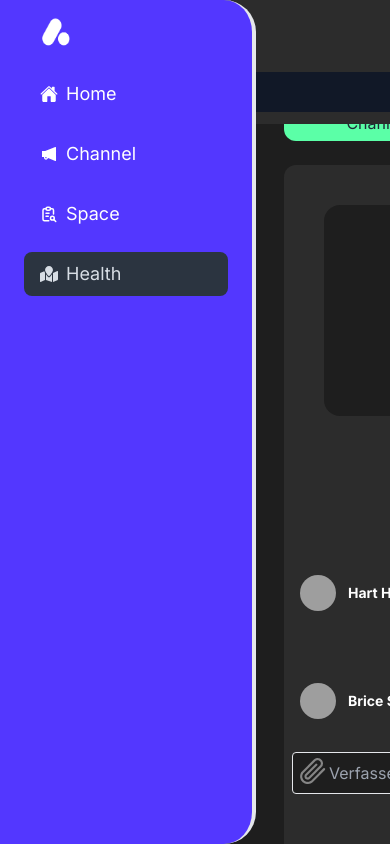
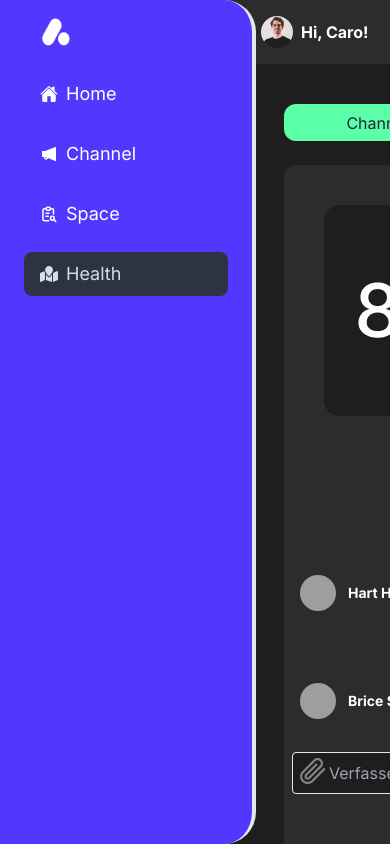
Before and after one commit to mahmudul-islam32/ative, a React (Vite) app: page /dashboard/health in a window 390 px wide. Built offline with nearby package versions, Linux system fonts and the light colour scheme; grey boxes are pictures that could not be loaded.

Commit message:
added graph

```diff
--- a/src/Dashboard/Components/Health/Health.jsx
+++ b/src/Dashboard/Components/Health/Health.jsx
@@ -2,6 +2,8 @@ import React from "react";
 import { IoMdAdd } from "react-icons/io";
 import img1 from "../../../../public/paper-plane-top 1.png";
 import img2 from "../../../../public/clip 1.png";
+import img3 from "../../../../public/82_.png";
+import img4 from "../../../../public/graph.jpg";
 
 const Health = () => {
   return (
@@ -24,17 +26,14 @@ const Health = () => {
           <div className="flex flex-row mx-10 mt-10 justify-between gap-5">
             <div className="card w-[211px] h-[211px] bg-[#1E1E1E] text-primary-content">
               <div className="card-body">
-                {/* <h2 className="card-title">Card title!</h2> */}
-                {/* <p>If a dog chews shoes whose shoes does he choose?</p>
-                <div className="card-actions justify-end">
-                  <button className="btn">Buy Now</button>
-                </div> */}
+                <img src={img3} className="m-auto" alt="" />
               </div>
             </div>
 
-            <div className="card w-[608px] h-[211px] bg-[#1E1E1E] text-primary-content">
-              <div className="card-body">
+            <div className="card w-[608px] h-[200px] bg-[#1E1E1E] text-primary-content">
+              <div className="card-body ">
                 <svg
+                  style={{ marginLeft: "20px" }}
                   width="508"
                   height="167"
                   viewBox="0 0 508 167"
@@ -189,13 +188,23 @@ const Health = () => {
               </div>
             </div>
 
-            <div className="card w-[400px] h-[211px] bg-[#1E1E1E] text-primary-content">
+            <div className="card w-[608px] h-[200px] bg-[#1E1E1E] text-primary-content flex items-center justify-center">
               <div className="card-body">
-                {/* <h2 className="card-title">Card title!</h2>
-                <p>If a dog chews shoes whose shoes does he choose?</p>
-                <div className="card-actions justify-end">
-                  <button className="btn">Buy Now</button>
-                </div> */}
+                <svg
+                  className="ml-5" // Tailwind class for margin-left
+                  width="538"
+                  height="190"
+                  viewBox="0 0 538 190"
+                  fill="none"
+                  xmlns="http://www.w3.org/2000/svg"
+                >
+                  <path
+                    d="M2 208L43.5 96L75.5 154L125 39.5L150.5 90L178.5 39.5L206 108L230.5 59L261 122L291.5 59H351.5L376.5 108L408.5 59L454 131.5L536 1.5"
+                    stroke="white"
+                    strokeWidth="3"
+                    strokeLinecap="round"
+                  />
+                </svg>
               </div>
             </div>
           </div>
@@ -203,8 +212,6 @@ const Health = () => {
           <div className="overflow-x-auto">
             <table className="table ">
               <tbody className="flex flex-col">
-                {/* row 1 */}
-
                 <div>
                   <td>
                     <div className="flex items-center gap-3 text-white">
--- a/src/Dashboard/Navbar/Nav.jsx
+++ b/src/Dashboard/Navbar/Nav.jsx
@@ -1,8 +1,8 @@
 // import  { useContext } from 'react';
 // import { AuthContext } from '../../provider/AuthProvider';
 // import { Link, useNavigate } from 'react-router-dom';
-import { Link } from 'react-router-dom';
-import profile from '../../../public/pro.avif'
+import { Link } from "react-router-dom";
+import profile from "../../../public/pro.avif";
 const Nav = () => {
   // const { user, logOut } = useContext(AuthContext)
   // const navigate = useNavigate()
@@ -12,50 +12,46 @@ const Nav = () => {
   // }
   return (
     <div>
-            <nav className="bg-[#2C2C2C]">
+      {/* <nav className="bg-[#2C2C2C]">
         <div className="mx-auto max-w-7xl px-2 sm:px-6 lg:px-8">
           <div className="relative flex h-16 items-center justify-between">
-
-
-                        <div className="absolute inset-y-0 left-0 flex items-center sm:hidden">
-
-                            <button type="button" className="relative inline-flex items-center justify-center rounded-md p-2 text-gray-400 hover:bg-gray-700 hover:text-white focus:outline-none focus:ring-2 focus:ring-inset focus:ring-white" aria-controls="mobile-menu" aria-expanded="false">
-                                <span className="absolute -inset-0.5"></span>
-                                <span className="sr-only">Open main menu</span>
-
-                                <svg className="block h-6 w-6" fill="none" viewBox="0 0 24 24" stroke-width="1.5" stroke="currentColor" aria-hidden="true">
-                                    <path stroke-linecap="round" stroke-linejoin="round" d="M3.75 6.75h16.5M3.75 12h16.5m-16.5 5.25h16.5" />
-                                </svg>
-
-                                <svg className="hidden h-6 w-6" fill="none" viewBox="0 0 24 24" stroke-width="1.5" stroke="currentColor" aria-hidden="true">
-                                    <path stroke-linecap="round" stroke-linejoin="round" d="M6 18L18 6M6 6l12 12" />
-                                </svg>
-                            </button>
-                        </div>
-
-
             <div className="flex flex-1 items-center justify-center sm:items-stretch sm:justify-start">
-                            {/* <div className="flex flex-shrink-0 items-center">
-                                <img className="h-8 w-auto" src="https://extremelab.tech/img/logo.png" alt="Your Company" />
-                            </div> */}
               <div className="hidden sm:ml-6 sm:block">
                 <div className="flex space-x-4">
-                                    <a href="#" className="text-white rounded-md px-3 py-2 text-md font-bold" aria-current="page">Hi, Caro!</a>
+                  <a
+                    href="#"
+                    className="text-white rounded-md px-3 py-2 text-md font-bold"
+                    aria-current="page"
+                  >
+                    Hi, Caro!
+                  </a>
                 </div>
               </div>
             </div>
             <div className="absolute inset-y-0 right-0 flex items-center pr-2 sm:static sm:inset-auto sm:ml-6 sm:pr-0">
-                            <button type="button" className="relative rounded-full  p-1 text-gray-400 hover:text-white focus:outline-none focus:ring-2 focus:ring-white focus:ring-offset-2 focus:ring-offset-gray-800">
+              <button
+                type="button"
+                className="relative rounded-full  p-1 text-gray-400 hover:text-white focus:outline-none focus:ring-2 focus:ring-white focus:ring-offset-2 focus:ring-offset-gray-800"
+              >
                 <span className="absolute -inset-1.5"></span>
                 <span className="sr-only">View notifications</span>
-                                <svg className="h-6 w-6" fill="none" viewBox="0 0 24 24" stroke-width="1.5" stroke="currentColor" aria-hidden="true">
-                                    <path stroke-linecap="round" stroke-linejoin="round" d="M14.857 17.082a23.848 23.848 0 005.454-1.31A8.967 8.967 0 0118 9.75v-.7V9A6 6 0 006 9v.75a8.967 8.967 0 01-2.312 6.022c1.733.64 3.56 1.085 5.455 1.31m5.714 0a24.255 24.255 0 01-5.714 0m5.714 0a3 3 0 11-5.714 0" />
+                <svg
+                  className="h-6 w-6"
+                  fill="none"
+                  viewBox="0 0 24 24"
+                  stroke-width="1.5"
+                  stroke="currentColor"
+                  aria-hidden="true"
+                >
+                  <path
+                    stroke-linecap="round"
+                    stroke-linejoin="round"
+                    d="M14.857 17.082a23.848 23.848 0 005.454-1.31A8.967 8.967 0 0118 9.75v-.7V9A6 6 0 006 9v.75a8.967 8.967 0 01-2.312 6.022c1.733.64 3.56 1.085 5.455 1.31m5.714 0a24.255 24.255 0 01-5.714 0m5.714 0a3 3 0 11-5.714 0"
+                  />
                 </svg>
               </button>
 
-
               <div className="relative ml-3">
-                                {/* {user ? ( */}
                 <div>
                   <button
                     type="button"
@@ -66,33 +62,70 @@ const Nav = () => {
                   >
                     <span className="absolute -inset-1.5"></span>
                     <span className="sr-only">Open user menu</span>
-                                        <img className="h-8 w-8 rounded-full" src={profile} alt="" />
+                    <img
+                      className="h-8 w-8 rounded-full"
+                      src={profile}
+                      alt=""
+                    />
                   </button>
-                                </div>
-                                {/* ) : ( */}
-                                {/* <Link to="/login">
-                                    <button className="btn-secondary">Login</button>
-                                </Link> */}
-                                {/* )} */}
-                                {/* <div className="absolute right-0 z-10 mt-2 w-48 origin-top-right rounded-md bg-white py-1 shadow-lg ring-1 ring-black ring-opacity-5 focus:outline-none" role="menu" aria-orientation="vertical" aria-labelledby="user-menu-button" tabindex="-1">
-
-                                    <button className="block px-4 py-2 text-sm text-gray-700">Sign out</button>
-                                </div> */}
                 </div>
               </div>
             </div>
           </div>
+        </div>
+      </nav> */}
 
+      <nav className="bg-[#2C2C2C]">
+        <div className=" max-w-auto  ml-36 px-8">
+          <div className="relative flex  h-16 items-center justify-between">
+            <div className="">
+              <a
+                href="#"
+                className="text-white rounded-md px-3 py-2 text-md font-bold"
+                aria-current="page"
+              >
+                Hi, Caro!
+              </a>
+            </div>
 
-                <div className="sm:hidden" id="mobile-menu">
-                    <div className="space-y-1 px-2 pb-3 pt-2">
+            <div className="flex items-center space-x-4">
+              <button
 
-                        <a href="#" className="bg-gray-900 text-white block rounded-md px-3 py-2 text-base font-medium" aria-current="page">Extream Lab</a>
+                type="button"
+                className=" rounded-full p-1 -ml-[258px]  text-gray-400 hover:text-white focus:outline-none focus:ring-2 focus:ring-white focus:ring-offset-2 focus:ring-offset-gray-800"
+              >
+                <svg
+                  className="h-6 w-6"
+                  fill="none"
+                  viewBox="0 0 24 24"
+                  strokeWidth="1.5"
+                  stroke="currentColor"
+                  aria-hidden="true"
+                >
+                  <path
+                    strokeLinecap="round"
+                    strokeLinejoin="round"
+                    d="M14.857 17.082a23.848 23.848 0 005.454-1.31A8.967 8.967 0 0118 9.75v-.7V9A6 6 0 006 9v.75a8.967 8.967 0 01-2.312 6.022c1.733.64 3.56 1.085 5.455 1.31m5.714 0a24.255 24.255 0 01-5.714 0m5.714 0a3 3 0 11-5.714 0"
+                  />
+                </svg>
+              </button>
+
+              <div className="">
+                <button
+                  type="button"
+                  className="flex rounded-full text-sm focus:outline-none focus:ring-2 focus:ring-white focus:ring-offset-2 focus:ring-offset-gray-800"
+                  id="user-menu-button"
+                  aria-expanded="false"
+                  aria-haspopup="true"
+                >
+                  <img className="h-8 w-8 rounded-full" src={profile} alt="" />
+                </button>
+              </div>
+            </div>
           </div>
         </div>
       </nav>
     </div>
-
   );
 };
 
```
Also changed, not shown: public/82_.png (added). Lines whose indentation alone changed are shown as unchanged.
